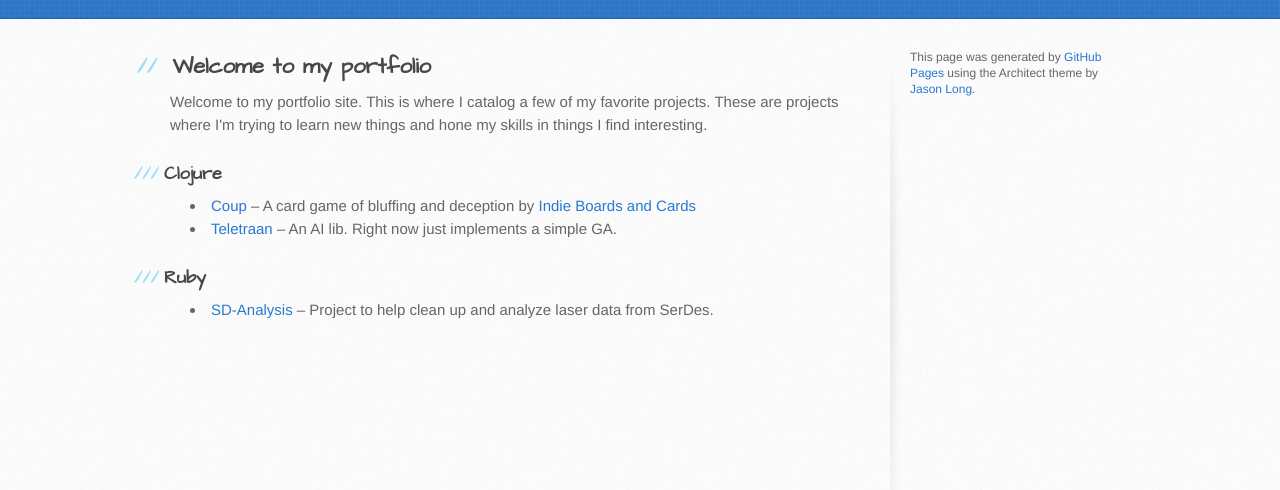
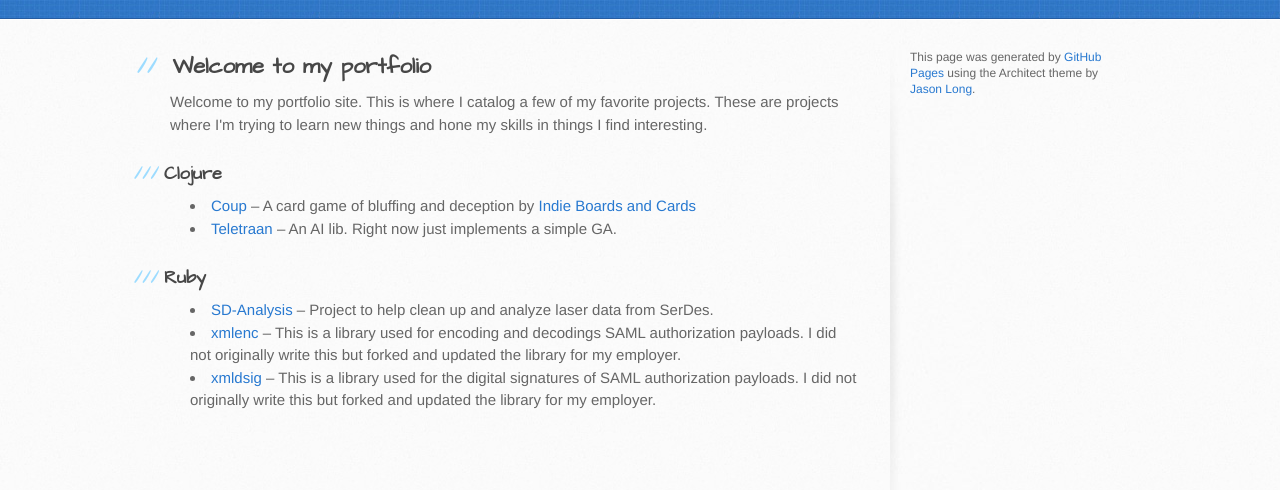
Before and after one commit to jonathan/jonathan.github.io, a plain HTML site: page index.html in a window 1280 px wide. Shown: the part 220-710 px from the top of the page. Drawn offline with Linux system fonts and the light colour scheme.

Commit message:
Added a couple more projects that I've worked on.

```diff
--- a/index.html
+++ b/index.html
@@ -42,6 +42,8 @@
           <h3>Ruby</h3>
           <ul>
             <li><a name="sd-analysis" class="anchor" href="https://jonathan.github.io/SD-Analysis/">SD-Analysis</a> &ndash; Project to help clean up and analyze laser data from SerDes.</li>
+            <li><a name="xmlenc" class="anchor" href="https://github.com/jonathan/xmlenc">xmlenc</a> &ndash; This is a library used for encoding and decodings SAML authorization payloads. I did not originally write this but forked and updated the library for my employer.</li>
+            <li><a name="xmldsig" class="anchor" href="https://github.com/jonathan/xmldsig">xmldsig</a> &ndash; This is a library used for the digital signatures of SAML authorization payloads. I did not originally write this but forked and updated the library for my employer.</li>
           </ul>
         </section>
 
```
